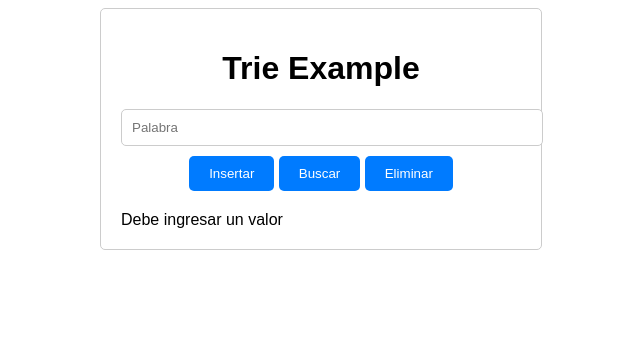
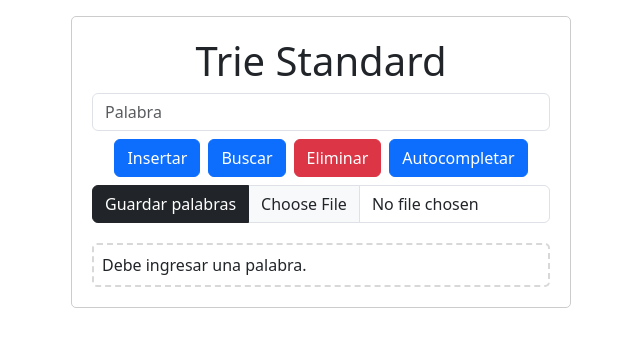
Before and after one commit to Adrigondo/uach-standard-trie, a plain HTML site: page trie.html in a window 1280 px wide. Both pictures are taken after a click on the button "Insertar". Shown: the whole page, without its empty margins (319-959 px from the left). Drawn offline with nearby package versions, Linux system fonts and the light colour scheme.

Commit message:
Autocomplete and upload file of words

```diff
--- a/trie.css
+++ b/trie.css
@@ -1,32 +1,33 @@
 body {
-    font-family: Arial, sans-serif;
+    /* font-family: Arial, sans-serif; */
     text-align: center;
+    padding: 1rem;
 }
 
-.container {
-    max-width: 400px;
+.trie-container {
+    max-width: 500px;
     margin: 0 auto;
     padding: 20px;
     border: 1px solid #ccc;
     border-radius: 5px;
 }
 
-input[type="text"] {
+/* input[type="text"] {
     width: 100%;
     padding: 10px;
     margin-bottom: 10px;
     border: 1px solid #ccc;
     border-radius: 5px;
-}
+} */
 
-button {
+/* button {
     padding: 10px 20px;
     background-color: #007BFF;
     color: white;
     border: none;
     border-radius: 5px;
     cursor: pointer;
-}
+} */
 
 button:hover {
     background-color: #0056b3;
@@ -34,5 +35,16 @@ button:hover {
 
 .output {
     margin-top: 20px;
+    padding: 0.5rem;
     text-align: left;
+    border: 2px dashed rgb(216, 216, 216);
+    border-radius: 5px;
 }
+
+.buttons-cotainer {
+    display: flex;
+    flex-wrap: wrap;
+    gap: 0.5rem;
+    justify-content: center;
+    align-items: center;
+}
--- a/trie.html
+++ b/trie.html
@@ -5,26 +5,34 @@
     <meta charset="UTF-8">
     <meta name="viewport" content="width=device-width, initial-scale=1.0">
     <title>Trie Example</title>
+    <link href="https://cdn.jsdelivr.net/npm/bootstrap@5.3.2/dist/css/bootstrap.min.css" rel="stylesheet"
+        integrity="sha384-T3c6CoIi6uLrA9TneNEoa7RxnatzjcDSCmG1MXxSR1GAsXEV/Dwwykc2MPK8M2HN" crossorigin="anonymous">
     <link rel="stylesheet" href="trie.css">
 
 </head>
 
 <body>
-    <div class="container">
-        <h1>Trie Example</h1>
-        <input type="text" id="inputWord" placeholder="Palabra">
-        <button onclick="insertWord()">Insertar</button>
-        <button onclick="searchWord()">Buscar</button>
-        <button onclick="deleteWord()">Eliminar</button>
+    <div class="trie-container">
+        <h1 class="text-center fw-700">Trie Standard</h1>
+        <div class="buttons-cotainer">
+            <input class="form-control" type="text" id="inputWord" placeholder="Palabra">
+            <button class="btn btn-primary" onclick="insertWord()">Insertar</button>
+            <button class="btn btn-primary" onclick="searchWord()">Buscar</button>
+            <button class="btn btn-danger" onclick="deleteWord()">Eliminar</button>
+            <button class="btn btn-primary" onclick="autocompleteWord()">Autocompletar</button>
+            <div class="input-group d-flex justify-content-center">
+                <button class="btn btn-dark" onclick="loadFile()">Guardar palabras</button>
+                <input class="form-control" type="file" id="fileInput" accept=".txt">
+            </div>
+        </div>
+
         <div class="output" id="output"></div>
     </div>
 
     <script src="./trie.js"></script>
-    <script>
-        // Aquí puedes agregar el código JavaScript para interactuar con el Trie
-        // y mostrar resultados en la sección de salida (output).
-        // Puedes vincular las funciones de JavaScript aquí.
-    </script>
+    <script src="https://cdn.jsdelivr.net/npm/bootstrap@5.3.2/dist/js/bootstrap.bundle.min.js"
+        integrity="sha384-C6RzsynM9kWDrMNeT87bh95OGNyZPhcTNXj1NW7RuBCsyN/o0jlpcV8Qyq46cDfL"
+        crossorigin="anonymous"></script>
 </body>
 
 </html>
--- a/trie.js
+++ b/trie.js
@@ -81,6 +81,33 @@ class Trie {
     return true;
   }
 
+  autocomplete(prefix) {
+    const suggestions = [];
+    let node = this.root;
+
+    // Traverse the Trie to the node representing the prefix.
+    for (const char of prefix) {
+      if (!node.children.has(char)) {
+        return suggestions; // Prefix doesn't exist in the Trie, return empty array.
+      }
+      node = node.children.get(char);
+    }
+
+    // Use depth-first traversal to find all words with the given prefix.
+    function searchChildrenWords(currentNode, currentWord) {
+      if (currentNode.isEndOfWord) {
+        suggestions.push(prefix + currentWord);
+      }
+
+      for (const [char, nextNode] of currentNode.children) {
+        searchChildrenWords(nextNode, currentWord + char);
+      }
+    }
+
+    searchChildrenWords(node, "");
+
+    return suggestions;
+  };
 }
 
 const trie = new Trie();
@@ -88,7 +115,7 @@ function insertWord() {
   const word = document.getElementById("inputWord").value;
   manageEmptyInput(word, () => {
     trie.insert(word);
-    document.getElementById("output").textContent = `${word} insertado en el Trie.`;
+    document.getElementById("output").innerHTML = `Se añadió al Trie la palabra <i>${word}</i>.`;
   });
 }
 
@@ -98,9 +125,9 @@ function searchWord() {
     const found = trie.search(word);
 
     if (found) {
-      document.getElementById("output").textContent = `${word} encontrado en el Trie.`;
+      document.getElementById("output").innerHTML = `Se encontró la palabra <i>${word}</i> en el Trie.`;
     } else {
-      document.getElementById("output").textContent = `${word} no encontrado en el Trie.`;
+      document.getElementById("output").innerHTML = `No se encontró la palabra <i>${word}</i> en el Trie.`;
     }
   });
 }
@@ -110,17 +137,63 @@ function deleteWord() {
   manageEmptyInput(word, () => {
     const deleted = trie.delete(word);
     if (deleted) {
-      document.getElementById("output").textContent = `${word} eliminado del Trie.`;
+      document.getElementById("output").innerHTML = `Se eliminó del Trie la palabra <i>${word}</i>.`;
     } else {
-      document.getElementById("output").textContent = `${word} no encontrado en el Trie para eliminar.`;
+      document.getElementById("output").innerHTML = `No se encontró la palabra <i>${word}</i> en el Trie, por lo que no se puede eliminar`;
     }
   });
+}
+
+function autocompleteWord() {
+  const prefix = document.getElementById("inputWord").value;
+
+  const autocompleteResult = trie.autocomplete(prefix);
+
+  if (autocompleteResult.length === 0) {
+    document.getElementById("output").textContent = "Sin sugerencias del autocompletado.";
+  } else {
+    const suggestions = "Sugerencias del autocompletado: <i>" + autocompleteResult.join("</i>, <i>") + "</i>.";
+    document.getElementById("output").innerHTML = suggestions;
+  }
+}
+
+function loadFile() {
+  const fileInput = document.getElementById("fileInput");
+  const file = fileInput.files[0];
+  if (file) {
+    const reader = new FileReader();
+
+    reader.onload = function (e) {
+      const fileContent = e.target.result;
+      addWordsFromFile(fileContent);
+    };
+
+    reader.readAsText(file);
+  } else {
+
+    document.getElementById("output").textContent = `Para agregar las palabras del archivo al Trie, debe subir un archivo primero.`;
+  }
+
+  // Clear the file input to allow selecting the same file again
+  fileInput.value = "";
+}
+
+function addWordsFromFile(fileContent) {
+  const words = fileContent.split(/\r?\n/); // Split words by line breaks
+
+  for (const word of words) {
+    if (word.trim() !== "") { // Skip empty lines
+      trie.insert(word.trim()); // Insert each word into the Trie
+    }
+  }
+
+  document.getElementById("output").textContent = `Se agregaron las palabras del archivo al Trie.`;
 }
 
 const manageEmptyInput = (word, callback) => {
   if (word) {
     callback();
   } else {
-    document.getElementById("output").textContent = `Debe ingresar un valor`;
+    document.getElementById("output").textContent = `Debe ingresar una palabra.`;
   }
 }
```
Also changed, not shown: Palabras.txt (added).
